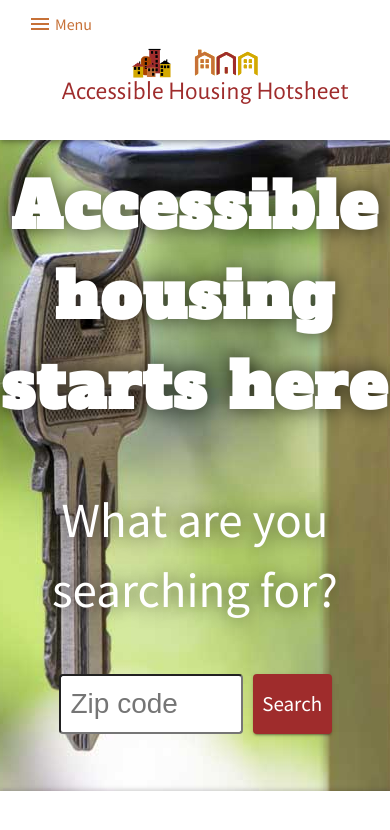
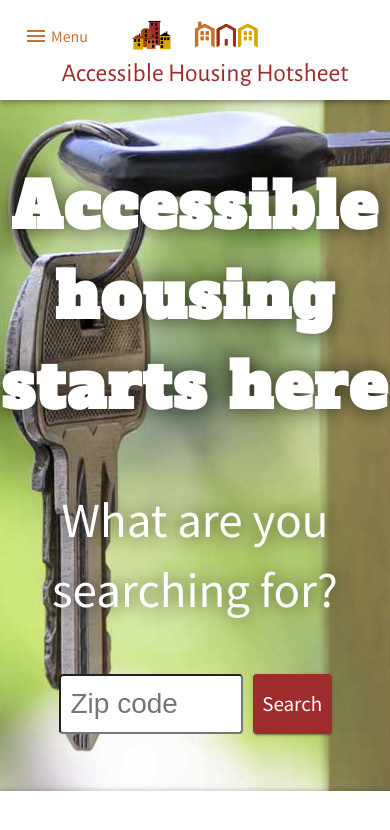
Before and after one commit to rifkegribenes/accessible-housing-app, a React (Create React App) app in the folder client/: page / in a window 390 px wide. Shown: the top 830 px of the page. Built offline with nearby package versions, Linux system fonts and the light colour scheme; what redux-api-middleware would draw is missing.

Commit message:
mobile styles toolbar

```diff
--- a/client/src/containers/ListingsMap.jsx
+++ b/client/src/containers/ListingsMap.jsx
@@ -32,7 +32,7 @@ const styles = theme => ({
     }
   },
   mapContainer: {
-    marginTop: 100
+    marginTop: 72
   },
   searchBar: {
     backgroundColor: "white",
--- a/client/src/containers/NavBar.jsx
+++ b/client/src/containers/NavBar.jsx
@@ -33,11 +33,16 @@ const styles = theme => ({
     position: "fixed",
     height: 60,
     [theme.breakpoints.down("sm")]: {
-      height: 140
+      height: 100
     }
   },
   menuButton: {
-    display: "block"
+    display: "block",
+    [theme.breakpoints.down("sm")]: {
+      position: "absolute",
+      left: 12,
+      top: 12
+    }
   },
   menuWrap: {
     [theme.breakpoints.down("sm")]: {
@@ -76,7 +81,8 @@ const styles = theme => ({
       fontWeight: 400
     },
     [theme.breakpoints.down("sm")]: {
-      textAlign: "center"
+      textAlign: "center",
+      marginTop: 10
     },
     [theme.breakpoints.down("xs")]: {
       fontSize: "1.6rem"
@@ -115,8 +121,8 @@ const styles = theme => ({
     }
   },
   menuItem: {
-    padding: "24px 16px",
-    textAlign: "center",
+    // padding: "24px 16px",
+    textAlign: "left",
     textTransform: "capitalize",
     fontFamily: [
       '"Source Sans Pro"',
@@ -125,7 +131,7 @@ const styles = theme => ({
       "Arial",
       "sans-serif"
     ].join(","),
-    fontWeight: 400,
+    fontWeight: 700,
     color: theme.palette.secondary.main
   },
   ListItemText: {
@@ -151,7 +157,8 @@ const styles = theme => ({
   },
   toolbar: {
     [theme.breakpoints.down("sm")]: {
-      flexWrap: "wrap"
+      flexWrap: "wrap",
+      paddingTop: 20
     }
   },
   drawer: {
@@ -189,8 +196,8 @@ export class NavBar extends React.Component {
   render() {
     const { classes } = this.props;
     const { anchorEl } = this.state;
-    const { loggedIn } = this.props.appState;
-    const adminLinks = ["new"];
+    // const { loggedIn } = this.props.appState;
+    const adminLinks = ["new", "map"];
     const adminLinksLabels = {
       new: "Add a Listing",
       listings: "Browse Listings",
--- a/client/src/styles/theme.js
+++ b/client/src/styles/theme.js
@@ -56,7 +56,10 @@ export const theme = {
         borderRadius: "0 !important",
         // bottom: "0 !important",
         // maxHeight: "calc(100vh - 109px) !important",
-        filter: "none !important"
+        filter: "none !important",
+        "@media screen and (max-width: 450px)": {
+          top: "100px !important"
+        }
       }
     },
     MuiButton: {
```
